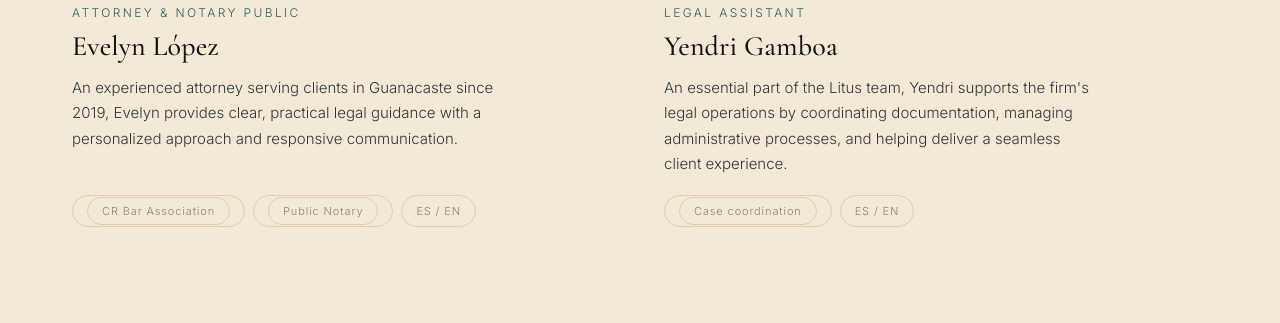
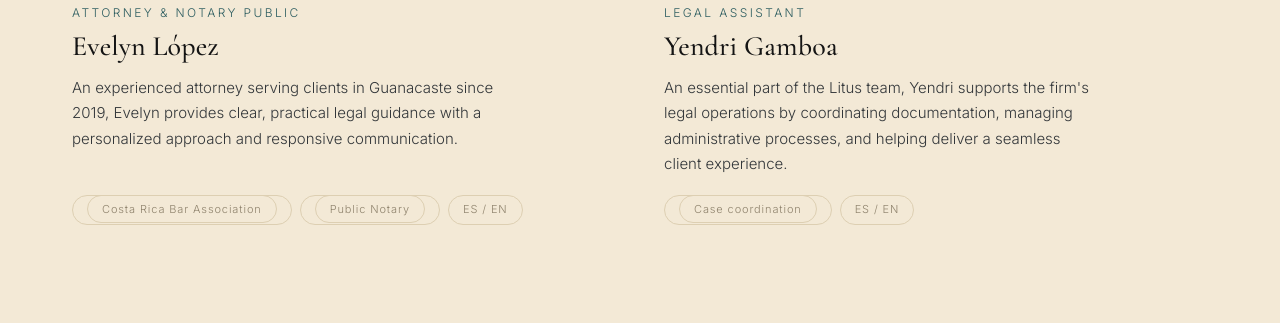
Before and after one commit to ErickGamboa/LitusLegal, a website: page index.html in a window 1280 px wide. Shown: the part 4962-5285 px from the top of the page. Drawn offline with nearby package versions, Linux system fonts and the light colour scheme; a script that the page names is missing.

Commit message:
arreglo de traduccion

```diff
--- a/index.html
+++ b/index.html
@@ -230,7 +230,12 @@ header.nav.scrolled .lang{opacity:1}
 .person .meta h3{margin-top:8px;font-size:28px}
 .person .meta p{margin-top:12px;font-size:15px;color:var(--ink-soft);max-width:46ch}
 .person .creds{margin-top:auto;padding-top:18px;display:flex;flex-wrap:wrap;gap:8px}
-.person .creds span{font-size:11px;letter-spacing:.08em;border:1px solid var(--line);border-radius:30px;padding:6px 14px;color:var(--stone)}
+/* Los chips se acomodan solos: el contenedor los baja de línea y cada chip nunca
+   pasa del ancho disponible. Si un texto largo ("Colegio de Abogados de Costa
+   Rica") no cabe en una línea, parte adentro del chip en vez de desbordar la
+   columna; de ahí el text-align y el line-height. */
+.person .creds span{font-size:11px;letter-spacing:.08em;border:1px solid var(--line);border-radius:30px;padding:6px 14px;color:var(--stone);
+  max-width:100%;text-align:center;line-height:1.45}
 
 /* ---------- testimonials ---------- */
 /* testimonials over photo background */
@@ -768,7 +773,7 @@ body.menu-open header.nav{background:var(--paper);color:var(--ink);box-shadow:0
         <h3>Evelyn López</h3>
         <p><span data-es>Abogada con experiencia que atiende a clientes en Guanacaste desde 2019. Evelyn brinda asesoría legal clara y práctica, con un enfoque personalizado y comunicación oportuna.</span><span data-en>An experienced attorney serving clients in Guanacaste since 2019, Evelyn provides clear, practical legal guidance with a personalized approach and responsive communication.</span></p>
         <div class="creds">
-          <span><span data-es>Colegio de Abogados CR</span><span data-en>CR Bar Association</span></span>
+          <span><span data-es>Colegio de Abogados de Costa Rica</span><span data-en>Costa Rica Bar Association</span></span>
           <span><span data-es>Notaria Pública</span><span data-en>Public Notary</span></span>
           <span>ES / EN</span>
         </div>
```
